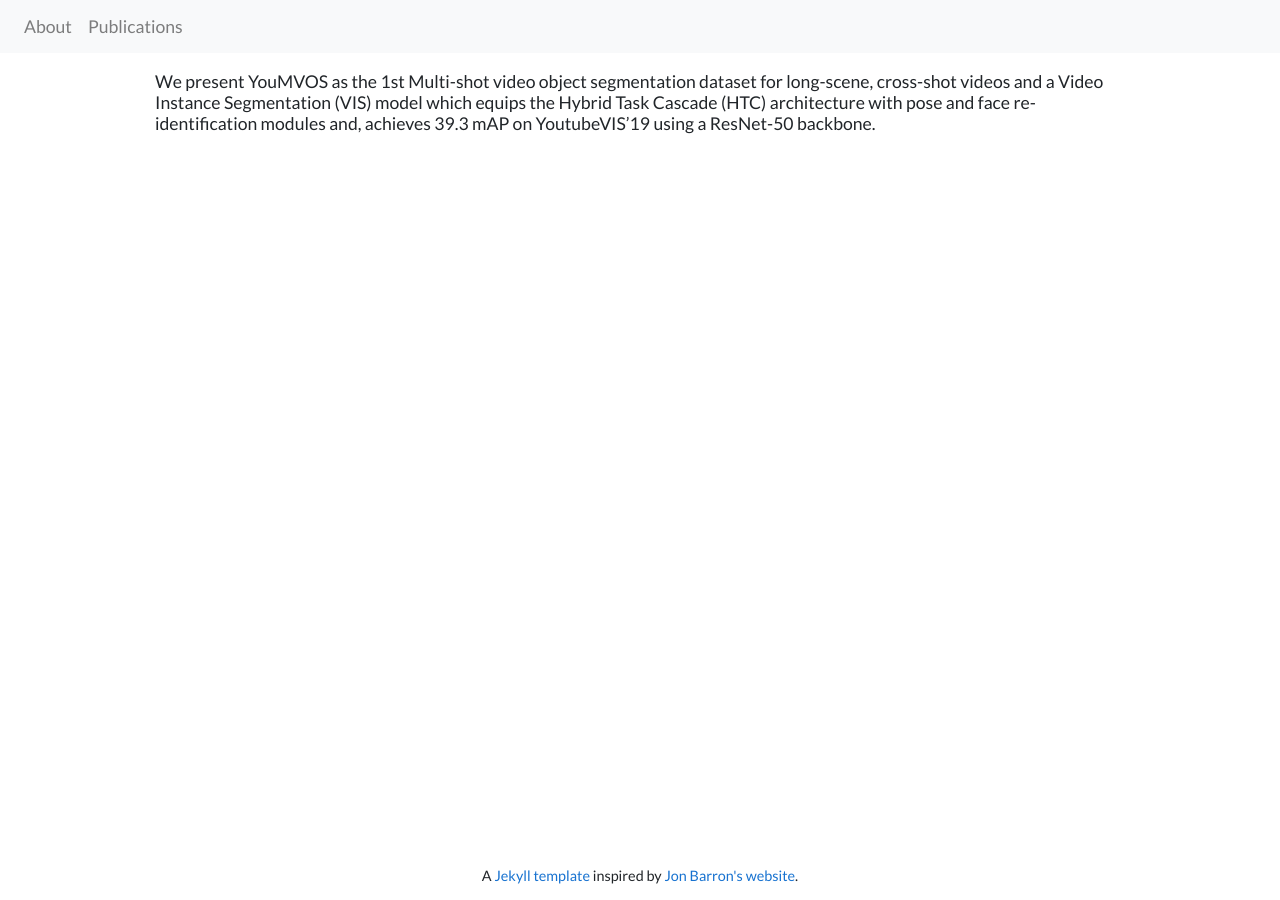
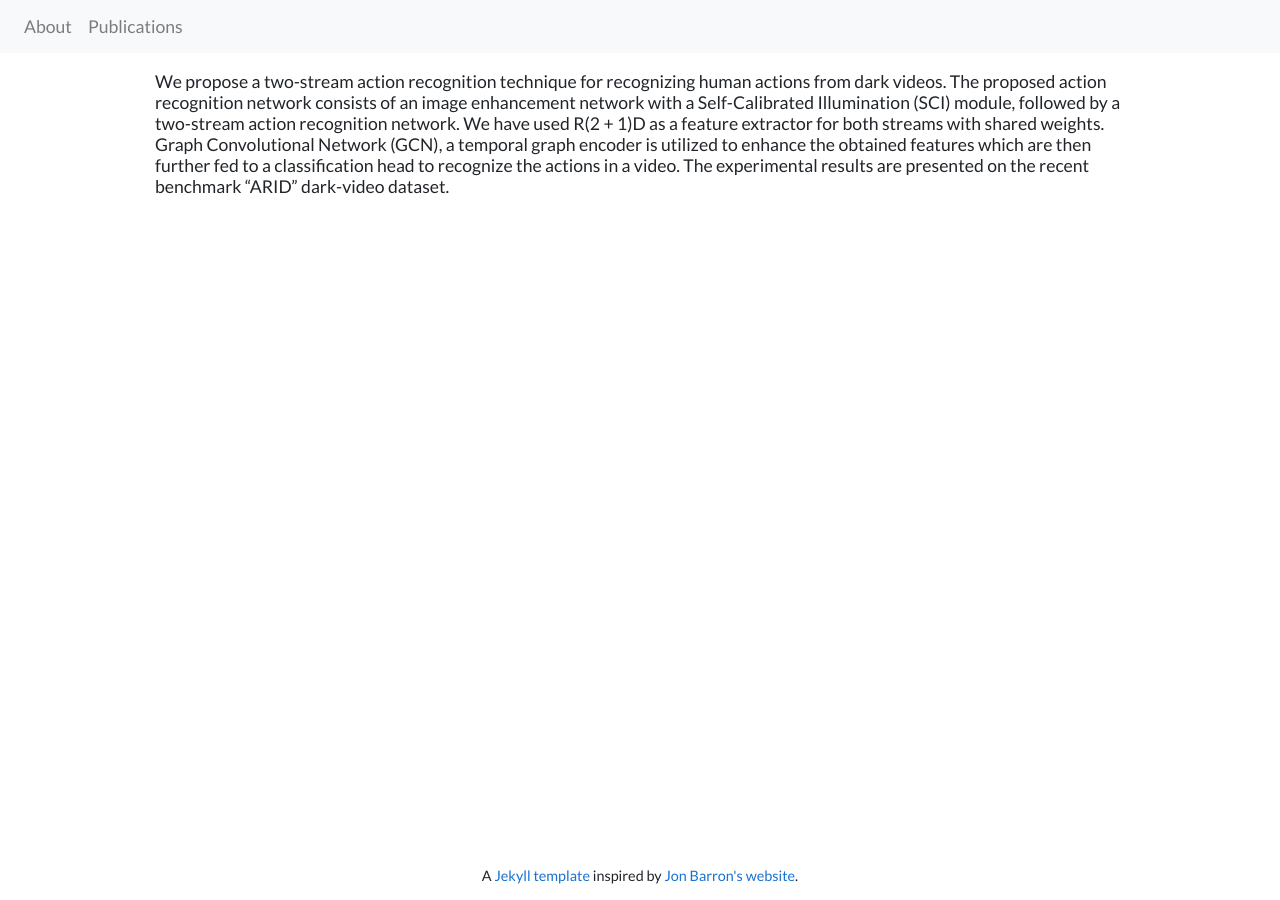
Before and after one commit to NilayN7/nilay-naharas.github.io, a Jekyll site: the page built from publications/_posts/2022-03-10-YouMVOS.markdown, in a window 1280 px wide. Built offline with Jekyll 4.4.1, drawn with Linux system fonts in a browser that asks for light colours; our own code applies the rules of GitHub Pages for plain Markdown files.

Commit message:
Update 2022-03-10-YouMVOS.markdown

```diff
--- a/publications/_posts/2022-03-10-YouMVOS.markdown
+++ b/publications/_posts/2022-03-10-YouMVOS.markdown
@@ -1,9 +1,9 @@
 ---
-title:  "YouMVOS: An Actor-centric Multi-shot Video Object Segmentation Dataset"
-date:   2022-03-10
-image: /publications/images/YouMVOS.png
-authors: "Donglai Wei*, <strong>Siddhant Kharbanda*</strong>, Sarthak Arora, Roshan Roy2, Akash Palrecha, ... , Song Bai, James Tompkin, Philip H.S. Torr, Hanspeter Pfister"
-venue: "CVPR"
+title:  "Two-Streams: Dark and Light Networks with Graph Convolution for Action Recognition from Dark Videos"
+# date:   2022-03-10
+# image: /publications/images/YouMVOS.png
+authors: "Saurabh Suman, Nilay Naharas, Badri Narayan Subudhi, and Vinit Jakhetiya"
+venue: "AAAI"
 # bib: |
 #   @article{Doe2021,
 #     author = {Doe J.},
@@ -15,4 +15,4 @@
 project: https://donglaiw.github.io/proj/youMVOS/
 code: https://github.com/donglaiw/YouMVOS
 ---
-We present YouMVOS as the 1st Multi-shot video object segmentation dataset for long-scene, cross-shot videos and a Video Instance Segmentation (VIS) model which equips the Hybrid Task Cascade (HTC) architecture with pose and face re-identification modules and, achieves 39.3 mAP on YoutubeVIS'19 using a ResNet-50 backbone.
+We propose a two-stream action recognition technique for recognizing human actions from dark videos. The proposed action recognition network consists of an image enhancement network with a Self-Calibrated Illumination (SCI) module, followed by a two-stream action recognition network. We have used R(2 + 1)D as a feature extractor for both streams with shared weights. Graph Convolutional Network (GCN), a temporal graph encoder is utilized to enhance the obtained features which are then further fed to a classification head to recognize the actions in a video. The experimental results are presented on the recent benchmark “ARID” dark-video dataset.
```
